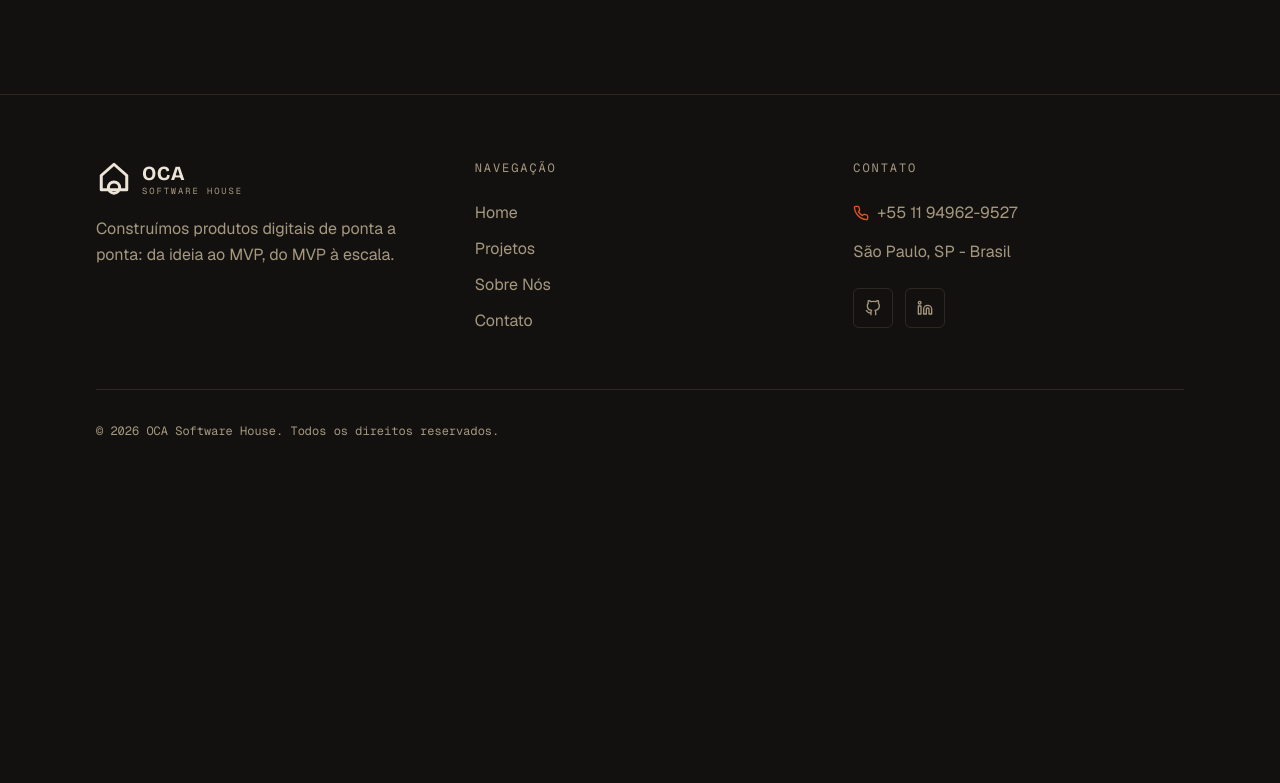
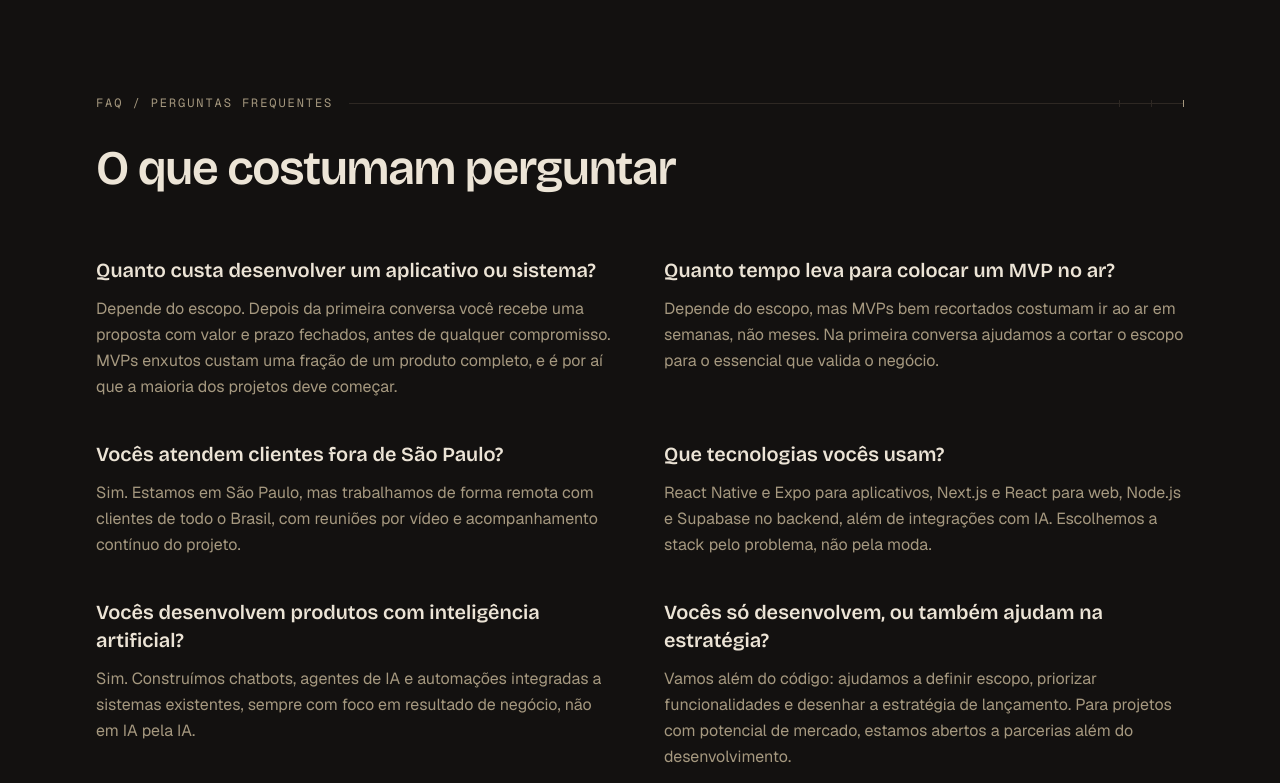
Before and after one commit to Luc2000/oca-portfolio, a Next.js app: page /contato in a window 1280 px wide. Shown: the part 1197-1980 px from the top of the page. Before the commit the page ends 1701 px from the top, so only its background shows below. Built offline with nearby package versions, Linux system fonts and the light colour scheme.

Commit message:
feat: add faq with structured data to contact page

```diff
--- a/app/contato/page.tsx
+++ b/app/contato/page.tsx
@@ -1,6 +1,7 @@
 import type { Metadata } from "next";
 import { FiLinkedin, FiPhone } from "react-icons/fi";
 import Reveal from "../components/Reveal";
+import SectionHeader from "../components/SectionHeader";
 import ContactForm from "../components/ContactForm";
 import { site, whatsappUrl, defaultWhatsappMessage } from "../data/site";
 
@@ -19,9 +20,60 @@ export const metadata: Metadata = {
   },
 };
 
+const faqs = [
+  {
+    question: "Quanto custa desenvolver um aplicativo ou sistema?",
+    answer:
+      "Depende do escopo. Depois da primeira conversa você recebe uma proposta com valor e prazo fechados, antes de qualquer compromisso. MVPs enxutos custam uma fração de um produto completo, e é por aí que a maioria dos projetos deve começar.",
+  },
+  {
+    question: "Quanto tempo leva para colocar um MVP no ar?",
+    answer:
+      "Depende do escopo, mas MVPs bem recortados costumam ir ao ar em semanas, não meses. Na primeira conversa ajudamos a cortar o escopo para o essencial que valida o negócio.",
+  },
+  {
+    question: "Vocês atendem clientes fora de São Paulo?",
+    answer:
+      "Sim. Estamos em São Paulo, mas trabalhamos de forma remota com clientes de todo o Brasil, com reuniões por vídeo e acompanhamento contínuo do projeto.",
+  },
+  {
+    question: "Que tecnologias vocês usam?",
+    answer:
+      "React Native e Expo para aplicativos, Next.js e React para web, Node.js e Supabase no backend, além de integrações com IA. Escolhemos a stack pelo problema, não pela moda.",
+  },
+  {
+    question: "Vocês desenvolvem produtos com inteligência artificial?",
+    answer:
+      "Sim. Construímos chatbots, agentes de IA e automações integradas a sistemas existentes, sempre com foco em resultado de negócio, não em IA pela IA.",
+  },
+  {
+    question: "Vocês só desenvolvem, ou também ajudam na estratégia?",
+    answer:
+      "Vamos além do código: ajudamos a definir escopo, priorizar funcionalidades e desenhar a estratégia de lançamento. Para projetos com potencial de mercado, estamos abertos a parcerias além do desenvolvimento.",
+  },
+];
+
+const faqJsonLd = {
+  "@context": "https://schema.org",
+  "@type": "FAQPage",
+  mainEntity: faqs.map((faq) => ({
+    "@type": "Question",
+    name: faq.question,
+    acceptedAnswer: {
+      "@type": "Answer",
+      text: faq.answer,
+    },
+  })),
+};
+
 export default function ContactPage() {
   return (
     <>
+      <script
+        type="application/ld+json"
+        dangerouslySetInnerHTML={{ __html: JSON.stringify(faqJsonLd) }}
+      />
+
       <section className="pt-36 pb-16">
         <div className="mx-auto max-w-6xl px-4 sm:px-6 lg:px-8">
           <Reveal>
@@ -102,6 +154,25 @@ export default function ContactPage() {
           </div>
         </div>
       </section>
+
+      <section className="pb-24">
+        <div className="mx-auto max-w-6xl px-4 sm:px-6 lg:px-8">
+          <SectionHeader
+            label="FAQ / perguntas frequentes"
+            title="O que costumam perguntar"
+          />
+          <div className="grid grid-cols-1 gap-x-12 gap-y-10 lg:grid-cols-2">
+            {faqs.map((faq, index) => (
+              <Reveal key={faq.question} delay={0.05 * (index % 2)}>
+                <h3 className="font-display text-xl font-semibold text-areia">
+                  {faq.question}
+                </h3>
+                <p className="mt-3 leading-relaxed text-palha">{faq.answer}</p>
+              </Reveal>
+            ))}
+          </div>
+        </div>
+      </section>
     </>
   );
 }
```
